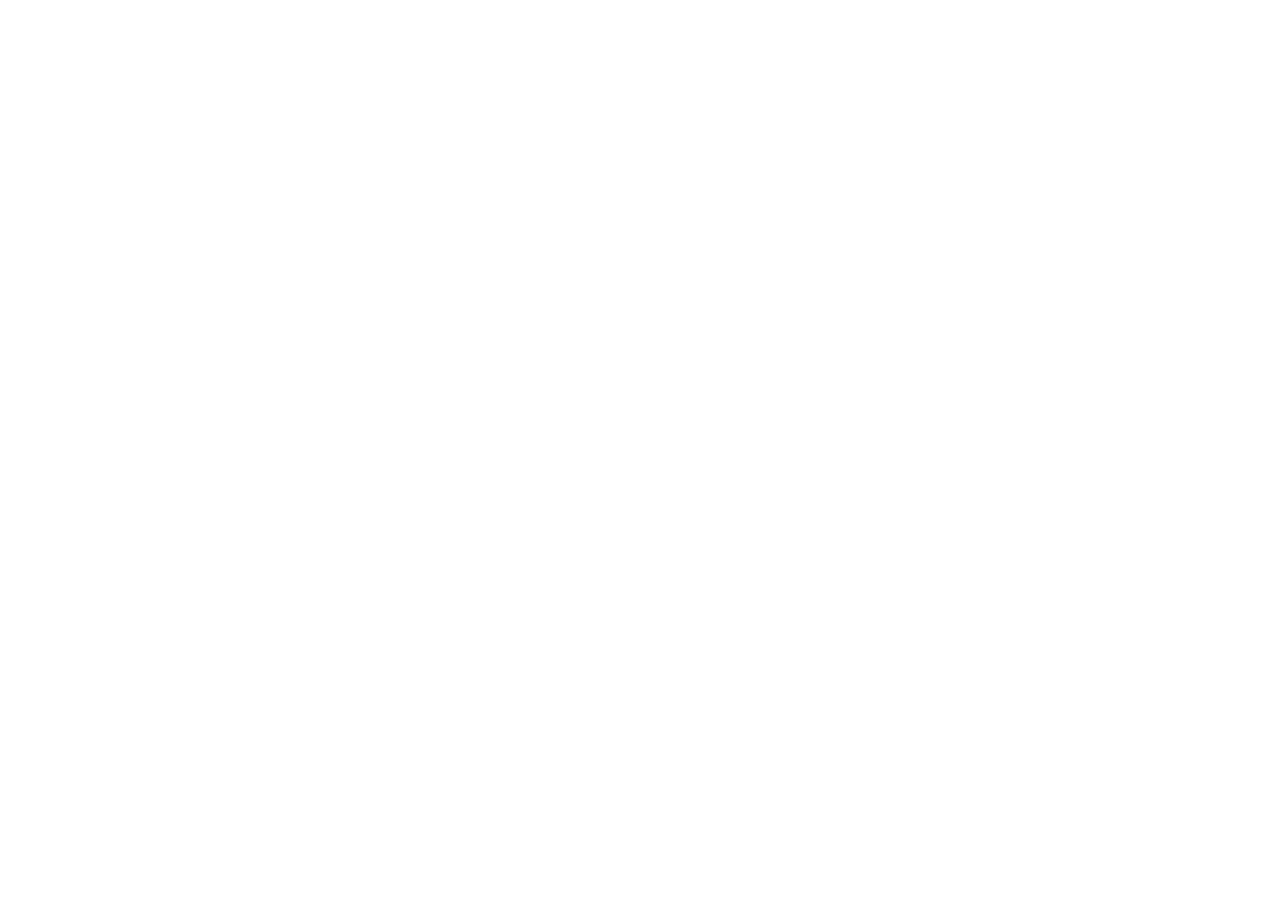
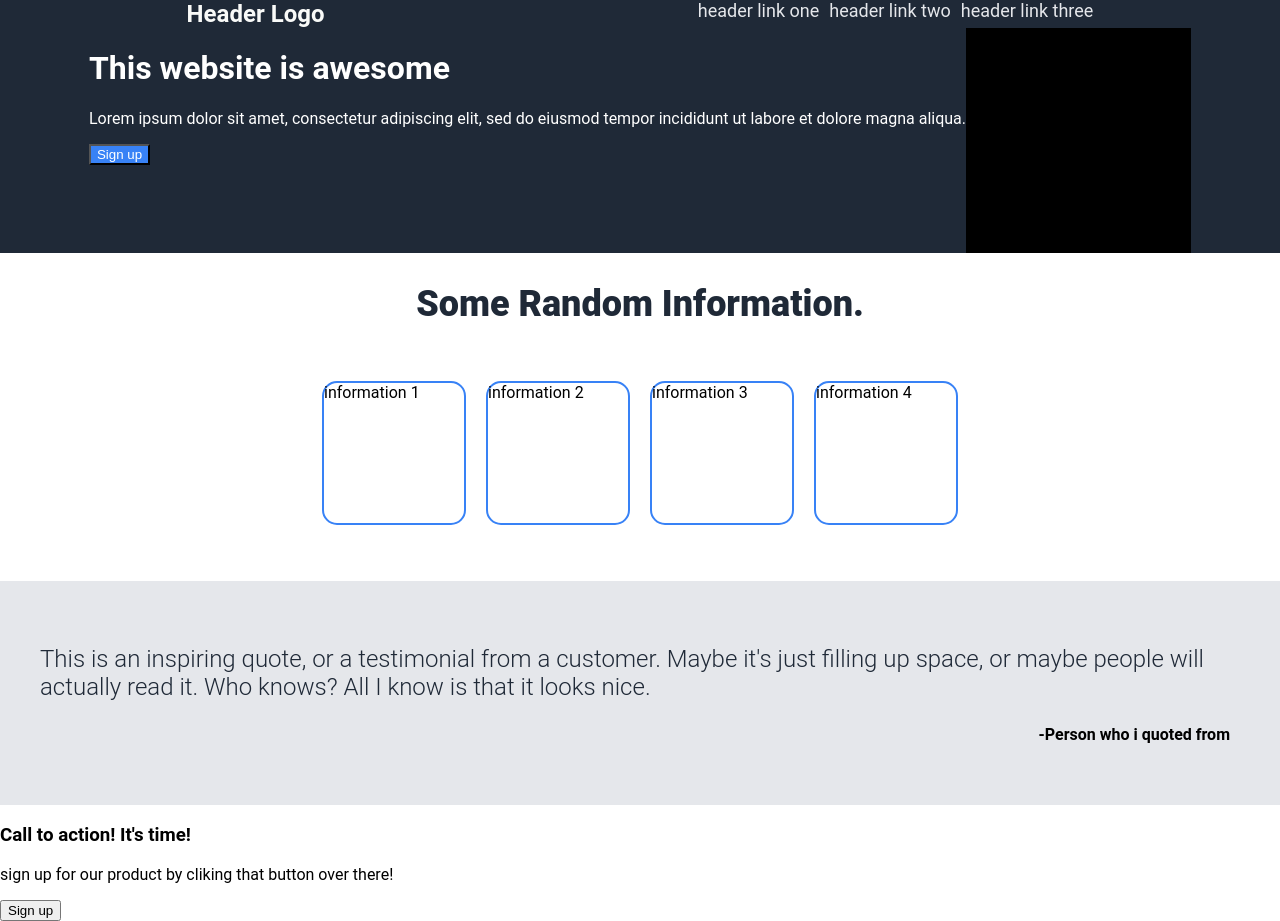
Before and after one commit to xinyu499/landing-page, a plain HTML site: page index.html in a window 1280 px wide. Before the commit the page ends 800 px from the top, so only its background shows below. Drawn offline with Linux system fonts and the light colour scheme.

Commit message:
added all the placeholder for the webpage

```diff
--- a/index.html
+++ b/index.html
@@ -3,9 +3,60 @@
 <head>
     <meta charset="UTF-8">
     <meta name="viewport" content="width=device-width, initial-scale=1.0">
-    <title>Document</title>
+    <title>Landing Page</title>
+    <link rel="stylesheet" href="style.css">
 </head>
+
+
 <body>
+    <div class="first">
+        <div class="top">
+            <h3 id="logo">Header Logo</h3>
+            <div class="links">
+                <a>header link one</a>
+                <a>header link two</a>
+                <a>header link three</a>
+            </div>
+        </div>
+
+        <div class="bottom">
+            <div class="description">
+                <h1>This website is awesome</h1>
+                <p> Lorem ipsum dolor sit amet, consectetur adipiscing elit, sed do eiusmod tempor incididunt ut labore et dolore magna aliqua.</p>
+                <button id="signup">Sign up</button>
+            </div>
+                <img src="image/black.png" alt="image placeholder">
+        </div>
+    </div>
+
+    <div class="second">
+        <h2 id="secondHead">Some Random Information.</h2>
+        <div class="information">
+            <p>information 1</p>
+            <p>information 2</p>
+            <p>information 3</p>
+            <p>information 4</p>
+        </div>
+    </div>
+
+    <div class="third">
+        <p id="quote">This is an inspiring quote, or a testimonial from a customer. Maybe it's just filling up space, or maybe people will actually read it. Who knows? All I know is that it looks nice.</p>
+        <h4 id="author">-Person who i quoted from</h4>
+
+    </div>
+
+    <div class="fourth">
+
+        <div class="box">
+            <h3>Call to action! It's time!</h3>
+            <p>sign up for our product by cliking that button over there!</p>
+            <button>Sign up</button>
+        </div>
+
+
+    </div>
+
 
 </body>
+
 </html>
--- a/style.css
+++ b/style.css
@@ -0,0 +1,101 @@
+body{
+    font-family: 'Roboto', sans-serif;
+    margin:0px;
+    display:flex;
+    flex-direction: column;
+}
+
+.first, .second, .third{
+    flex:1;
+}
+
+
+.first{
+    background-color: #1f2937;
+    color:white;
+    margin-top:0px;
+}
+
+.top{
+    display:flex;
+    flex-direction: row;
+}
+
+#logo{
+    margin: 0px;
+    display:flex;
+    flex:auto;
+    justify-content: center;
+    font-size: 24px;
+    color:#f9faf8;
+}
+
+.links{
+    gap: 10px;
+    display:flex;
+    flex: auto;
+    justify-content: center;
+    font-size: 18px;
+    color:#e5e7eb;
+}
+
+
+#signup{
+    background-color:#3882f6;
+    color:white;
+}
+
+.bottom{
+    display:flex;
+    justify-content: space-between;
+    justify-content: center;
+}
+
+
+.second{
+
+}
+
+#secondHead{
+    text-align: center;
+    font-size: 36px;
+    color:#1f2937;
+    font-weight: 900;
+}
+
+
+.information{
+    display:flex;
+    gap:20px;
+    margin:40px;
+    justify-content: center;
+}
+
+.information
+p{
+    width:140px;
+    height:140px;
+    border:2px solid #3882f6;
+    border-radius:15px;
+    flex-shrink: 0;
+}
+
+.third{
+    background-color: #e5e7eb;
+    padding:40px;
+}
+
+
+#quote{
+    font-size: 24px;
+    color:#1f2937;
+    font-weight:300;
+    display: flex;
+    justify-content: center;
+}
+
+#author{
+    display:flex;
+    justify-content: right;
+    padding-right: 10px;
+}
```
